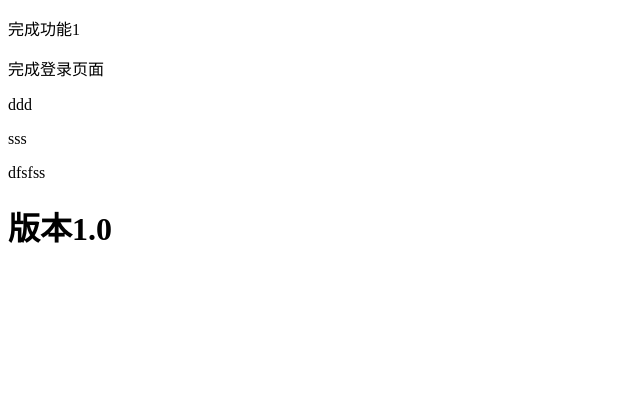
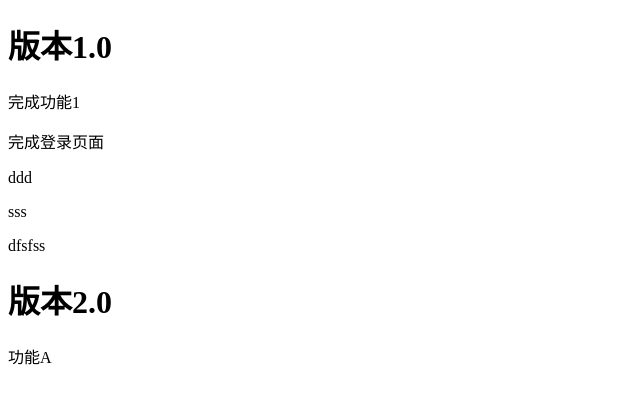
Before and after one commit to jiangsenhong/57qi, a plain HTML site: page index.html in a window 1280 px wide. Shown: the whole page, without its empty margins (0-640 px from the left). Drawn offline with Linux system fonts and the light colour scheme.

Commit message:
完成功能A

```diff
--- a/index.html
+++ b/index.html
@@ -6,6 +6,7 @@
     <title>Document</title>
 </head>
 <body>
+    <h1>版本1.0</h1>
     <p>完成功能1</p>
 
     <p>完成登录页面</p>
@@ -13,9 +14,9 @@
     <p>sss</p>
     <p>dfsfss</p>
 
-    <h1>版本1.0</h1>
-    <script>
 
-    </script>
+    <h1>版本2.0</h1>
+    <p>功能A</p>
+
 </body>
 </html>
```
